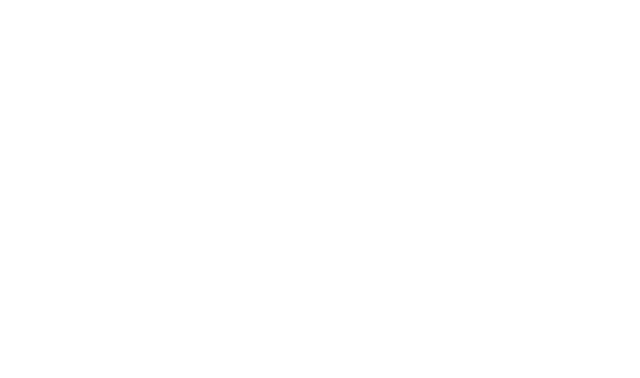
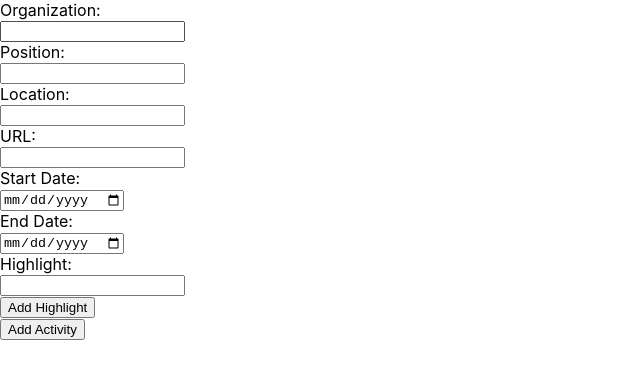
Before and after one commit to syamkarni/Resume_builder, a React (Create React App) app in the folder frontend/: page /EActivities in a window 1280 px wide. Before the commit this address had no page. Shown: the top 378 px of the page, without its empty margins (0-640 px from the left). Built offline with nearby package versions, Linux system fonts and the light colour scheme.

Commit message:
added extra activities

```diff
--- a/frontend/src/App.js
+++ b/frontend/src/App.js
@@ -6,6 +6,7 @@ import Pinfo from './components/Pinfo';
 import Work from './components/Work';
 import Education from './components/Education';
 import Project from './components/Project';
+import EActivities from './components/EActivities';
 
 const App = () => {
   return (
@@ -16,6 +17,7 @@ const App = () => {
         <Route path="/Work" element={<Work />} />
         <Route path="/Education" element={<Education />} />
         <Route path="/Project" element={<Project />} />
+        <Route path="/EActivities" element={<EActivities />} />
       </Routes>
     </Router>
   );
--- /dev/null
+++ b/frontend/src/components/EActivities/index.js
@@ -0,0 +1,153 @@
+import React, { useState } from 'react';
+
+const EActivities = () => {
+  const [activities, setActivities] = useState([]);
+  const [currentActivity, setCurrentActivity] = useState({
+    organization: '',
+    position: '',
+    location: '',
+    url: '',
+    startDate: '',
+    endDate: '',
+    highlights: ['']
+  });
+  const [endDateError, setEndDateError] = useState(false);
+
+  const handleInputChange = (e, index) => {
+    const { name, value } = e.target;
+    if (name === 'highlights') {
+      const updatedHighlights = [...currentActivity.highlights];
+      updatedHighlights[index] = value;
+      setCurrentActivity({ ...currentActivity, highlights: updatedHighlights });
+    } else if (name === "endDate") {
+      const startDate = new Date(currentActivity.startDate);
+      const endDate = new Date(value);
+      if (endDate < startDate) {
+        setEndDateError(true);
+      } else {
+        setEndDateError(false);
+        setCurrentActivity(current => ({ ...current, [name]: value }));
+      }
+    } else {
+      setCurrentActivity(current => ({ ...current, [name]: value }));
+    }
+  };
+
+  const addHighlightField = () => {
+    setCurrentActivity(current => ({
+      ...current,
+      highlights: [...current.highlights, '']
+    }));
+  };
+
+  const addActivity = () => {
+    if (!endDateError && currentActivity.startDate) {
+      setActivities(current => [...current, currentActivity]);
+      setCurrentActivity({
+        organization: '',
+        position: '',
+        location: '',
+        url: '',
+        startDate: '',
+        endDate: '',
+        highlights: ['']
+      });
+      setEndDateError(false);
+    }
+  };
+
+  return (
+    <div className="section-container" id="eactivities">
+      <div className="section-main">
+        <label htmlFor="organization">Organization:</label><br />
+        <input
+          type="text"
+          id="organization"
+          name="organization"
+          value={currentActivity.organization}
+          onChange={handleInputChange}
+          required
+        /><br />
+
+        <label htmlFor="position">Position:</label><br />
+        <input
+          type="text"
+          id="position"
+          name="position"
+          value={currentActivity.position}
+          onChange={handleInputChange}
+          required
+        /><br />
+
+        <label htmlFor="location">Location:</label><br />
+        <input
+          type="text"
+          id="location"
+          name="location"
+          value={currentActivity.location}
+          onChange={handleInputChange}
+          required
+        /><br />
+
+        <label htmlFor="url">URL:</label><br />
+        <input
+          type="text"
+          id="url"
+          name="url"
+          value={currentActivity.url}
+          onChange={handleInputChange}
+        /><br />
+
+        <label htmlFor="startDate">Start Date:</label><br />
+        <input
+          type="date"
+          id="startDate"
+          name="startDate"
+          value={currentActivity.startDate}
+          onChange={handleInputChange}
+          required
+        /><br />
+
+        <label htmlFor="endDate">End Date:</label><br />
+        <input
+          type="date"
+          id="endDate"
+          name="endDate"
+          value={currentActivity.endDate}
+          onChange={handleInputChange}
+          required
+        />
+        {endDateError && <div className="error">End date must be after the start date.</div>}
+        {currentActivity.highlights.map((highlight, index) => (
+          <div key={index}>
+            <label htmlFor={`highlight-${index}`}>Highlight:</label><br />
+            <input
+              type="text"
+              id={`highlight-${index}`}
+              name="highlights"
+              value={highlight}
+              onChange={(e) => handleInputChange(e, index)}
+              required
+            /><br />
+          </div>
+        ))}
+        <button type="button" onClick={addHighlightField}>Add Highlight</button><br />
+        <button type="button" onClick={addActivity}>Add Activity</button>
+
+        {activities.map((activity, index) => (
+          <div key={index}>
+            <h3>{activity.organization} - {activity.position}</h3>
+            <p>{activity.location}</p>
+            {activity.url && <p>URL: <a href={activity.url} target="_blank" rel="noopener noreferrer">{activity.url}</a></p>}
+            <p>{activity.startDate} to {activity.endDate}</p>
+            {activity.highlights.map((highlight, highlightIndex) => (
+              <p key={highlightIndex}>{highlight}</p>
+            ))}
+          </div>
+        ))}
+      </div>
+    </div>
+  );
+};
+
+export default EActivities;
```
